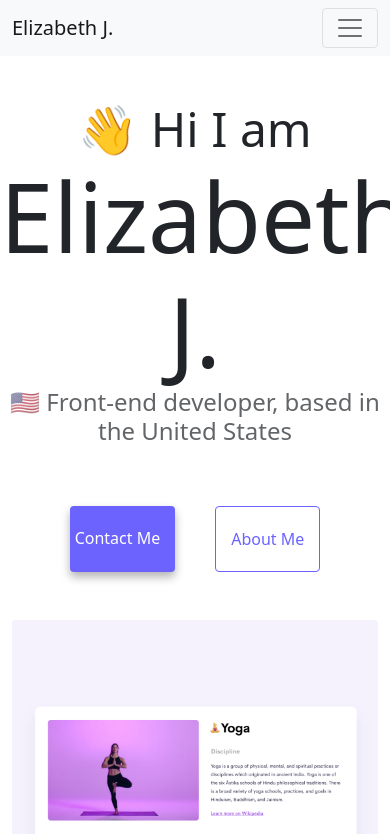
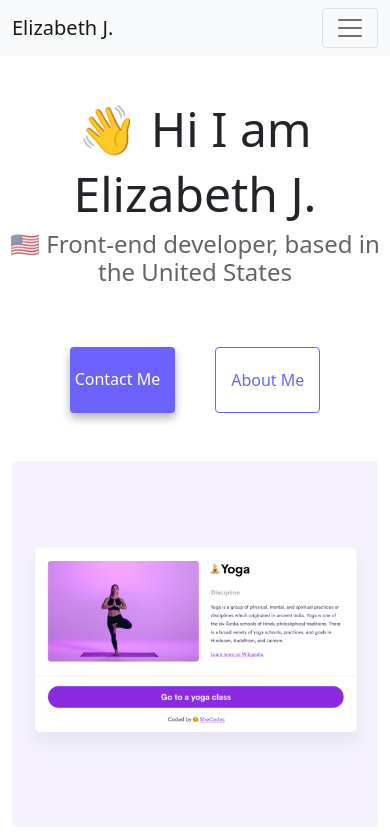
Before and after one commit to ejohn162/responsive-3, a plain HTML site: page index.html in a window 390 px wide. Shown: the top 834 px of the page. Drawn offline with nearby package versions, Linux system fonts and the light colour scheme.

Commit message:
added media query to fix about me page

```diff
--- a/style.css
+++ b/style.css
@@ -12,6 +12,12 @@ h3 {
 
 h1 {
   font-size: 96px;
+}
+@media(max-width:900px){
+  h1{
+    font-size:48px;
+    line-height:1.5;
+  }
 }
 
 h2 {
```
